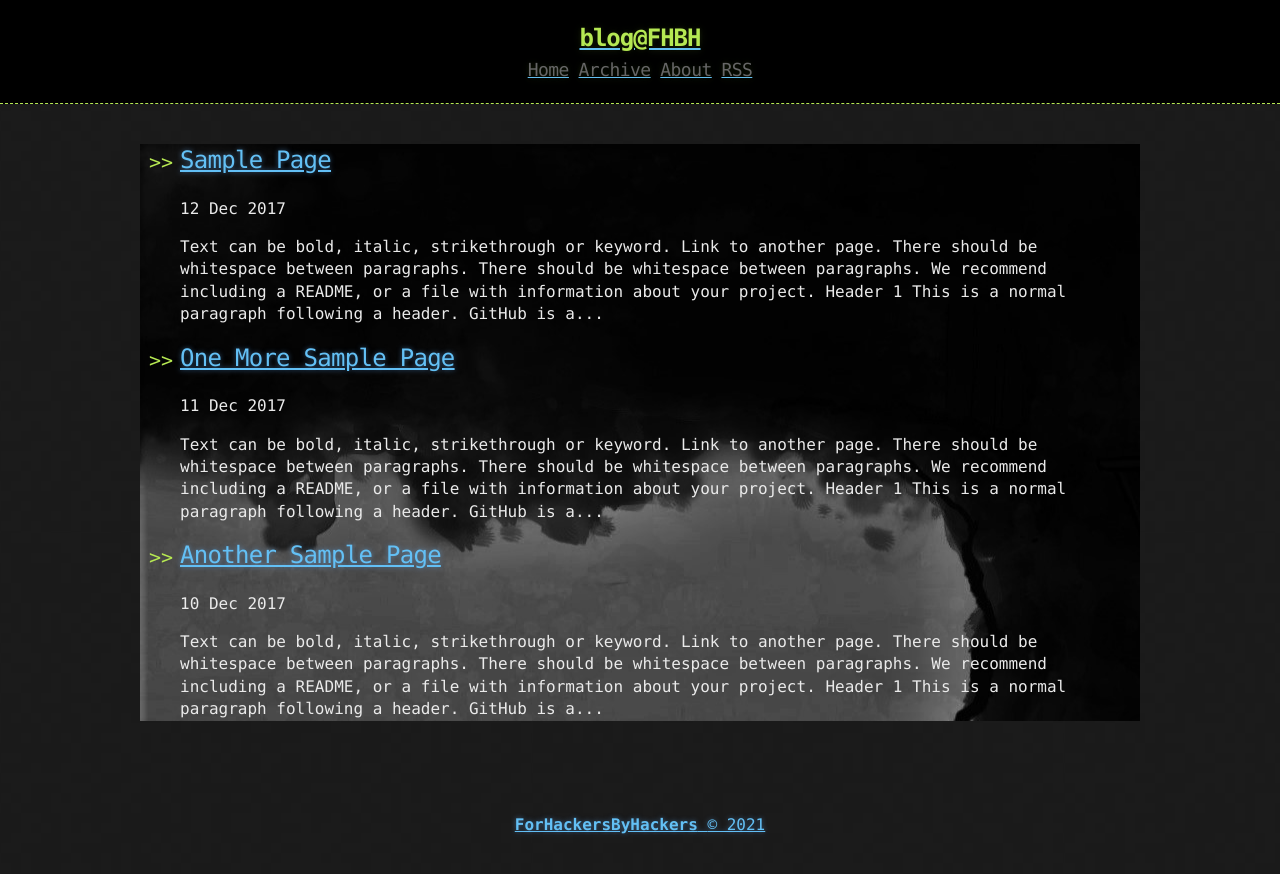
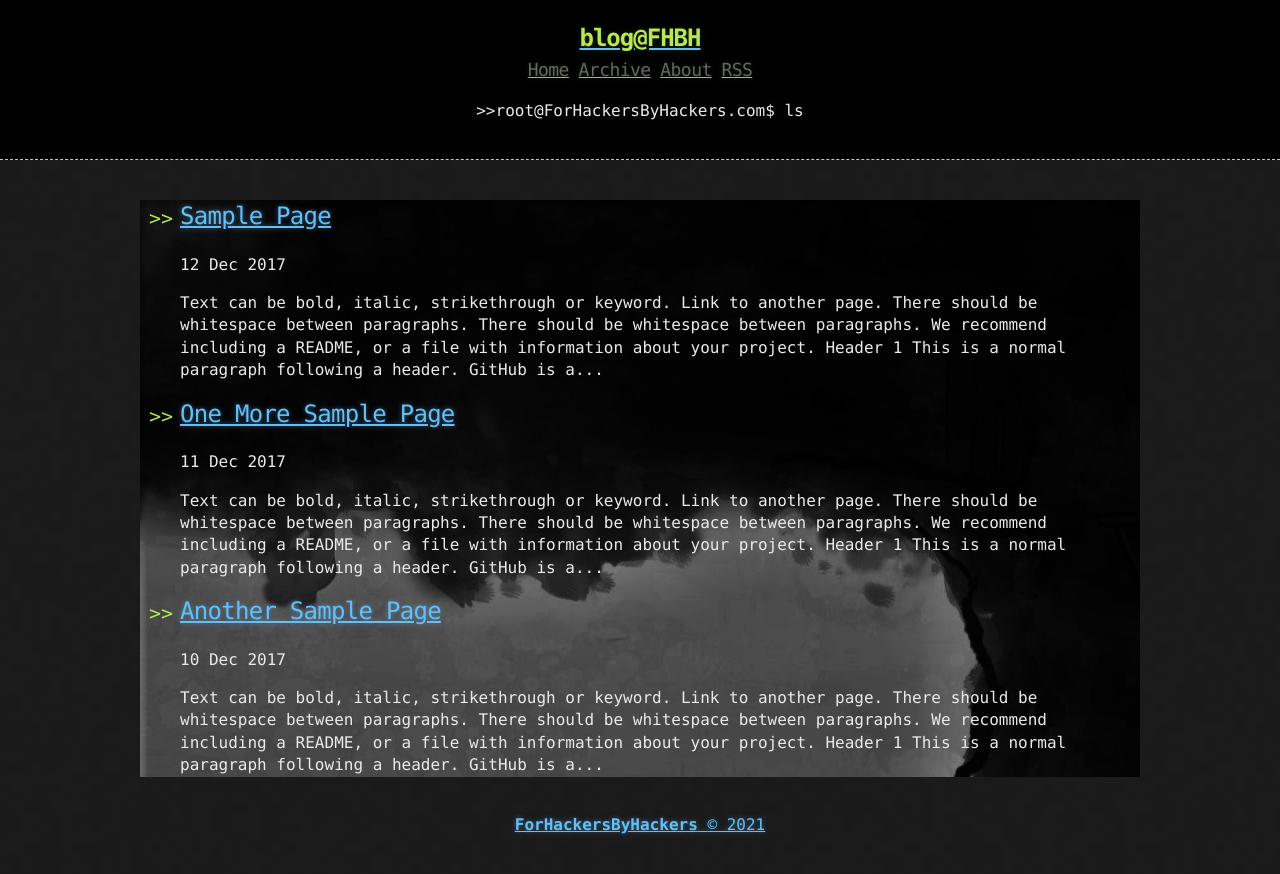
Before and after one commit to bugcatchernade/blog, a Jekyll site: the page built from index.html, in a window 1280 px wide. Shown: the top 874 px of the page. Built offline with Jekyll 4.4.1, drawn with Linux system fonts in a browser that asks for light colours; the list of posts is cut into pages by our own code.

Commit message:
Update header.html

```diff
--- a/_includes/header.html
+++ b/_includes/header.html
@@ -7,6 +7,6 @@
     <div class="header-links">
       {% include links.html %}
     </div>
-
+    <p class="header-text">>>root@ForHackersByHackers.com$ ls</p>
     </div>
 </header>
```
